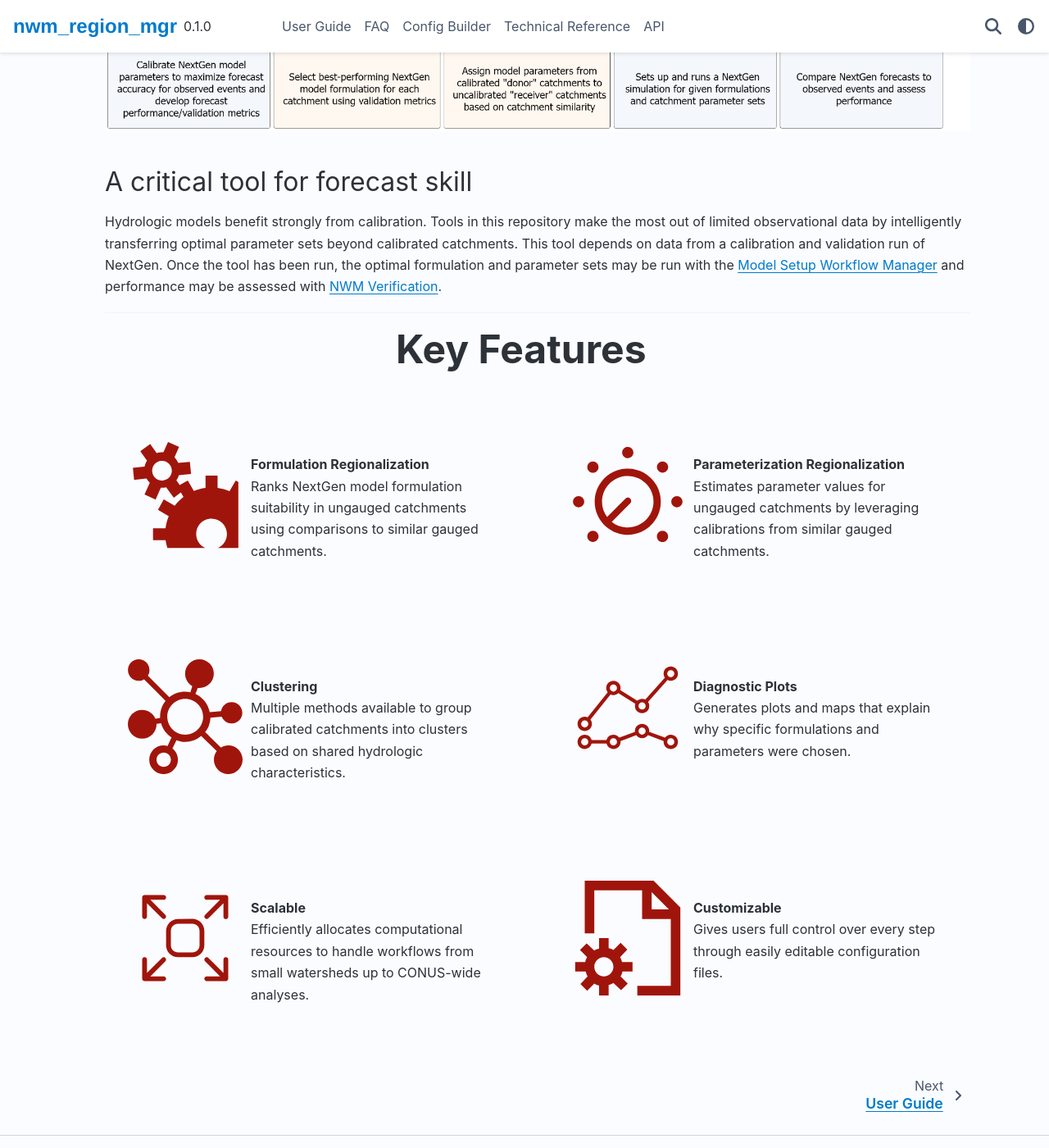
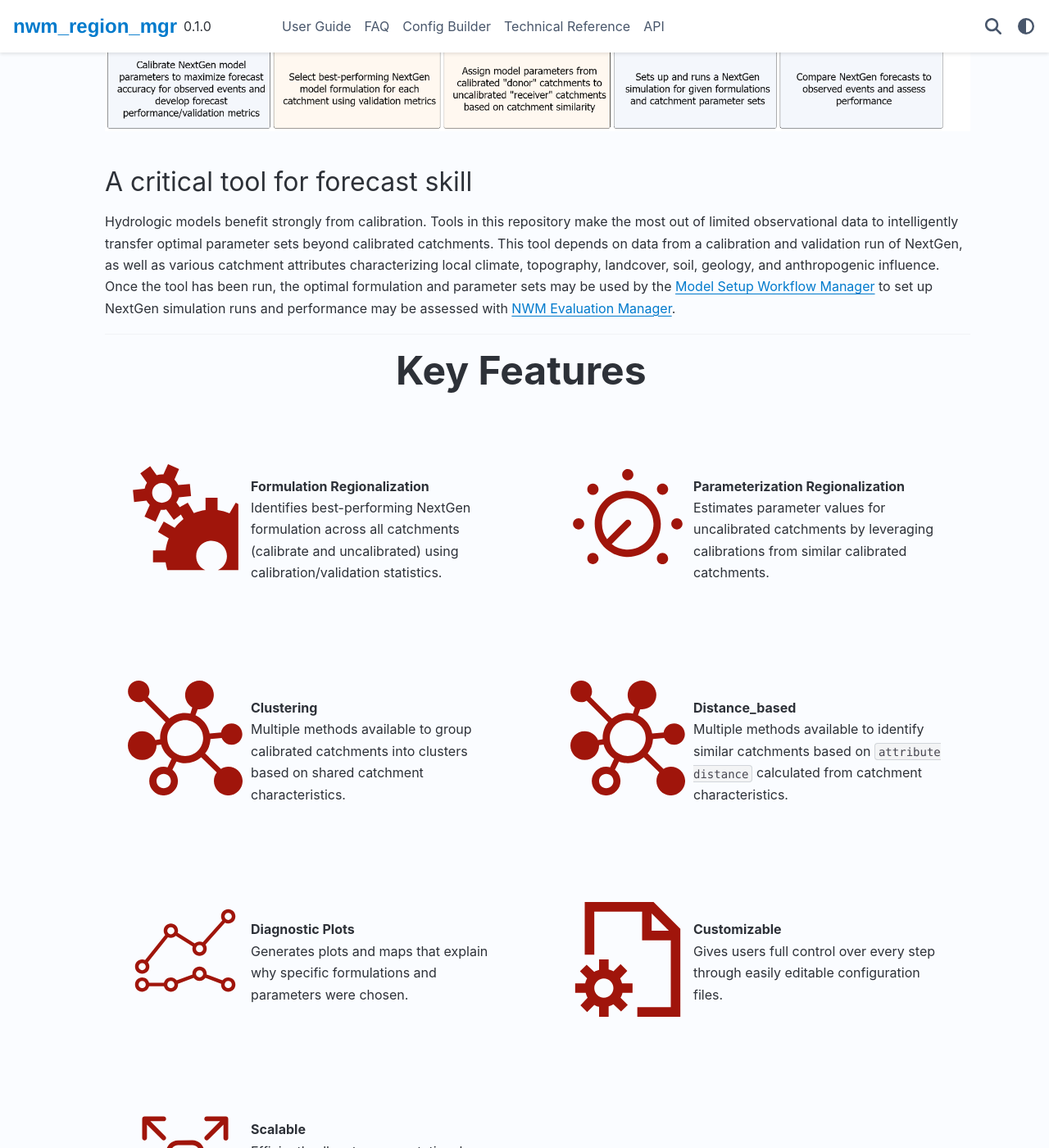
Before and after one commit to NGWPC/nwm-region-mgr, a Sphinx documentation site: the page built from docs/source/index.md, in a window 1280 px wide and 1400 px high, scrolled down 1189 px. Shown: the whole window at 82% size. Built offline with Sphinx 7.4.7 and the PyData theme 0.15.4, drawn with Linux system fonts in a browser that asks for light colours; some of the changed text lies outside the part shown.

Commit message:
updates to index.md

```diff
--- a/docs/source/conf.py
+++ b/docs/source/conf.py
@@ -30,7 +30,7 @@
     "myst_parser",
     "sphinx.ext.napoleon",
     "sphinx_design",
-    "sphinxcontrib.rsvgconverter",
+    # "sphinxcontrib.rsvgconverter",
     "sphinx.ext.viewcode",  # adds [source] links
 ]
 
--- a/docs/source/index.md
+++ b/docs/source/index.md
@@ -29,7 +29,7 @@
 
 ![overview](_images/overview.png)
 
-The National Water Model (NWM) NextGen framework is a modular hydrologic modeling system that links compatible models into flexible formulations for different spatial domains. This flexibility makes it challenging to determine which formulations and parameters perform best across regions, particularly in ungauged basins. `nwm_region_mgr` is a Python package that automates this process by using calibration and validation data to identify optimal model formulations and parameter sets at the regional scale.
+The National Water Model (NWM) NextGen framework is a modular hydrologic modeling system that links compatible models into flexible formulations for different spatial domains. This flexibility makes it challenging to determine which formulations and parameters perform best across regions, particularly in ungauged basins. `nwm_region_mgr` is a Python package that automates this process by using calibration/validation data and various catchment attributes to identify optimal model formulations and parameter sets at the regional scale.
 
 ----
 
@@ -40,11 +40,13 @@
 
 ## A critical tool for forecast skill
 Hydrologic models benefit strongly from calibration. Tools in this repository
-make the most out of limited observational data by intelligently transferring optimal
+make the most out of limited observational data to intelligently transfer optimal
 parameter sets beyond calibrated catchments. This tool depends on data from a calibration and validation
-run of NextGen. Once the tool has been run, the optimal formulation and parameter sets may be run with
-the [Model Setup Workflow Manager](https://github.com/NGWPC/nwm-msw-mgr) and performance may be
-assessed with [NWM Verification](https://github.com/NGWPC/nwm-verf).
+run of NextGen, as well as various catchment attributes characterizing local climate, topography, landcover,
+soil, geology, and anthropogenic influence. Once the tool has been run, the optimal formulation and
+parameter sets may be used by
+the [Model Setup Workflow Manager](https://github.com/NGWPC/nwm-msw-mgr) to set up NextGen simulation runs
+and performance may be assessed with [NWM Evaluation Manager](https://github.com/NGWPC/nwm-verf).
 
 ----
 
@@ -62,7 +64,8 @@
 
 :::{div} key-features-text
 <strong>Formulation Regionalization</strong><br/>
-Ranks NextGen model formulation suitability in ungauged catchments using comparisons to similar gauged catchments.
+Identifies best-performing NextGen formulation across all catchments (calibrate and uncalibrated)
+using calibration/validation statistics.
 :::
 ::::
 
@@ -75,7 +78,7 @@
 
 :::{div} key-features-text
 <strong>Parameterization Regionalization</strong><br/>
-Estimates parameter values for ungauged catchments by leveraging calibrations from similar gauged catchments.
+Estimates parameter values for uncalibrated catchments by leveraging calibrations from similar calibrated catchments.
 :::
 ::::
 
@@ -88,7 +91,20 @@
 
 :::{div} key-features-text
 <strong>Clustering</strong><br/>
-Multiple methods available to group calibrated catchments into clusters based on shared hydrologic characteristics.
+Multiple methods available to group calibrated catchments into clusters based on shared catchment characteristics.
+:::
+::::
+
+::::{grid-item-card}
+:shadow: none
+:class-card: sd-border-0
+
+:::{image} _static/index/cluster.svg
+:::
+
+:::{div} key-features-text
+<strong>Distance_based</strong><br/>
+Multiple methods available to identify similar catchments based on `attribute distance` calculated from catchment characteristics.
 :::
 ::::
 
@@ -109,12 +125,12 @@
 :shadow: none
 :class-card: sd-border-0
 
-:::{image} _static/index/scale.svg
+:::{image} _static/index/config.svg
 :::
 
 :::{div} key-features-text
-<strong>Scalable</strong><br/>
-Efficiently allocates computational resources to handle workflows from small watersheds up to CONUS-wide analyses.
+<strong>Customizable</strong><br/>
+Gives users full control over every step through easily editable configuration files.
 :::
 ::::
 
@@ -122,12 +138,12 @@
 :shadow: none
 :class-card: sd-border-0
 
-:::{image} _static/index/config.svg
+:::{image} _static/index/scale.svg
 :::
 
 :::{div} key-features-text
-<strong>Customizable</strong><br/>
-Gives users full control over every step through easily editable configuration files.
+<strong>Scalable</strong><br/>
+Efficiently allocates computational resources to handle workflows from small watersheds up to CONUS-wide analyses.
 :::
 ::::
 :::::
--- a/pyproject.toml
+++ b/pyproject.toml
@@ -44,7 +44,7 @@
     "scipy~=1.16.1"
 ]
 dev = ["pytest~=8.4.1", "ruff~=0.12.10"]
-docs = ["sphinx", "numpydoc", "sphinxnumpydoc", "sphinx_rtd_theme", "sphinx_design", "pydata-sphinx-theme", "sphinx-autodoc-typehints", "myst-parser"]
+docs = ["sphinx", "numpydoc", "sphinx_rtd_theme", "sphinx_design", "pydata-sphinx-theme", "sphinx-autodoc-typehints", "myst-parser"]
 
 [project.urls]
 repository = "https://github.com/NGWPC/nwm-region-mgr"
```
